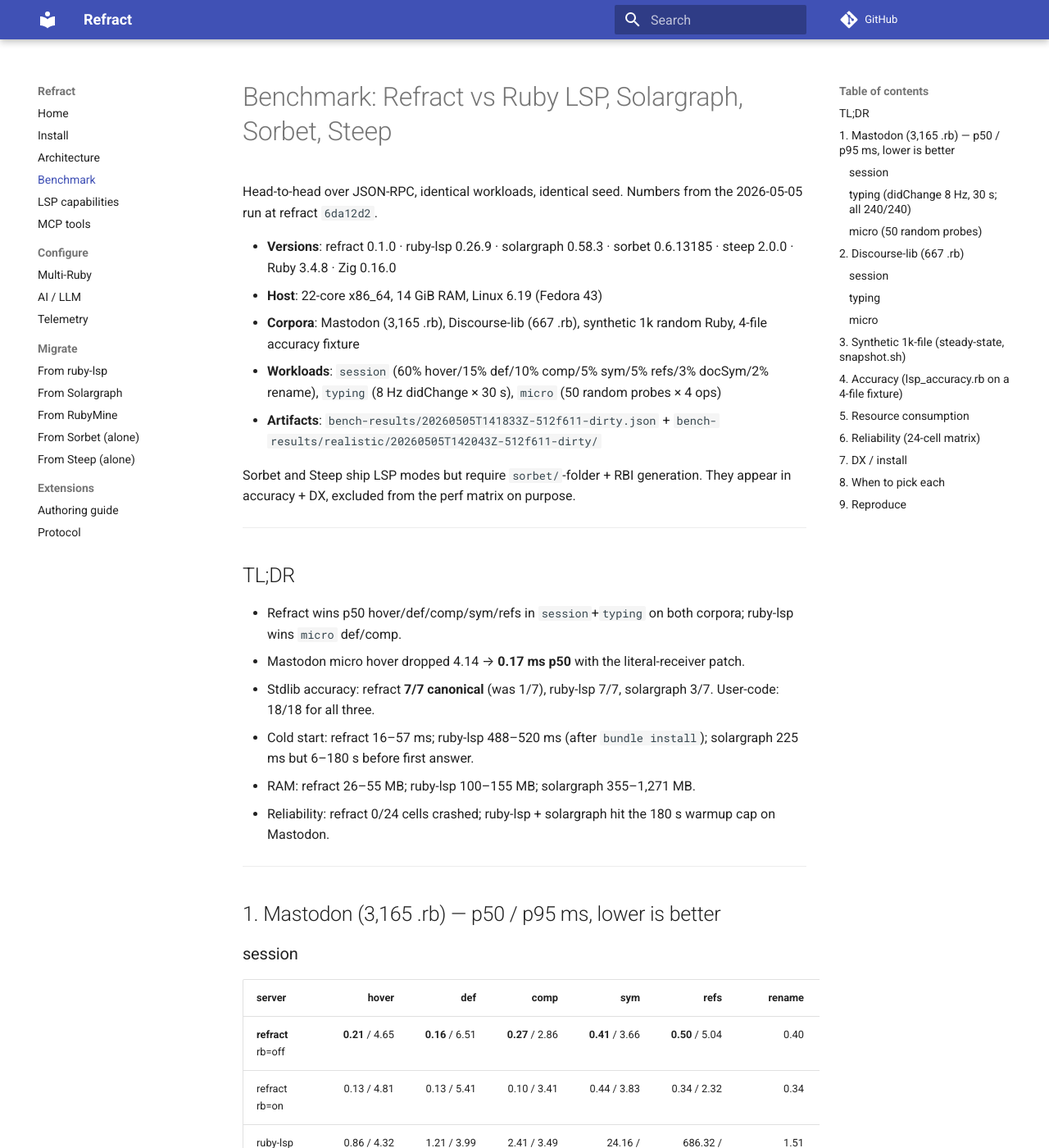
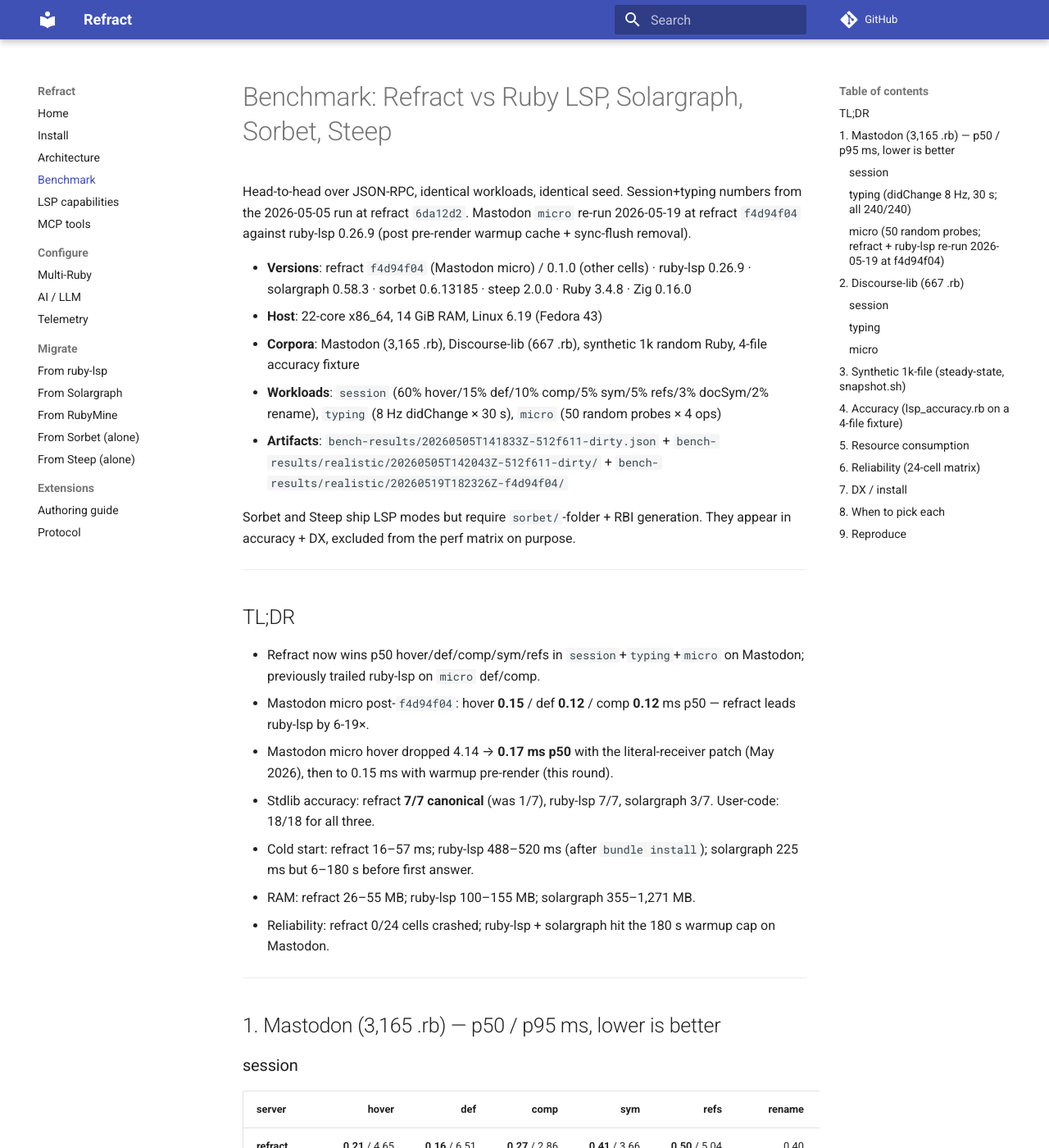
Before and after one commit to hrtsx/refract, an MkDocs documentation site: the page built from docs/BENCHMARK.md, in a window 1280 px wide and 1400 px high. Shown: the whole window at 82% size. Built offline with MkDocs 1.6.1 and Material for MkDocs 9.7.7, drawn with Linux system fonts in a browser that asks for light colours; comment, search, counter and statistics services are not loaded; some of the changed text lies outside the part shown.

```diff
--- a/docs/BENCHMARK.md
+++ b/docs/BENCHMARK.md
@@ -1,13 +1,15 @@
 # Benchmark: Refract vs Ruby LSP, Solargraph, Sorbet, Steep
 
-Head-to-head over JSON-RPC, identical workloads, identical seed. Numbers from the
-2026-05-05 run at refract `6da12d2`.
+Head-to-head over JSON-RPC, identical workloads, identical seed. Session+typing
+numbers from the 2026-05-05 run at refract `6da12d2`. Mastodon `micro` re-run
+2026-05-19 at refract `f4d94f04` against ruby-lsp 0.26.9 (post pre-render
+warmup cache + sync-flush removal).
 
-- **Versions**: refract 0.1.0 · ruby-lsp 0.26.9 · solargraph 0.58.3 · sorbet 0.6.13185 · steep 2.0.0 · Ruby 3.4.8 · Zig 0.16.0
+- **Versions**: refract `f4d94f04` (Mastodon micro) / 0.1.0 (other cells) · ruby-lsp 0.26.9 · solargraph 0.58.3 · sorbet 0.6.13185 · steep 2.0.0 · Ruby 3.4.8 · Zig 0.16.0
 - **Host**: 22-core x86_64, 14 GiB RAM, Linux 6.19 (Fedora 43)
 - **Corpora**: Mastodon (3,165 .rb), Discourse-lib (667 .rb), synthetic 1k random Ruby, 4-file accuracy fixture
 - **Workloads**: `session` (60% hover/15% def/10% comp/5% sym/5% refs/3% docSym/2% rename), `typing` (8 Hz didChange × 30 s), `micro` (50 random probes × 4 ops)
-- **Artifacts**: `bench-results/20260505T141833Z-512f611-dirty.json` + `bench-results/realistic/20260505T142043Z-512f611-dirty/`
+- **Artifacts**: `bench-results/20260505T141833Z-512f611-dirty.json` + `bench-results/realistic/20260505T142043Z-512f611-dirty/` + `bench-results/realistic/20260519T182326Z-f4d94f04/`
 
 Sorbet and Steep ship LSP modes but require `sorbet/`-folder + RBI generation.
 They appear in accuracy + DX, excluded from the perf matrix on purpose.
@@ -16,8 +18,9 @@
 
 ## TL;DR
 
-- Refract wins p50 hover/def/comp/sym/refs in `session`+`typing` on both corpora; ruby-lsp wins `micro` def/comp.
-- Mastodon micro hover dropped 4.14 → **0.17 ms p50** with the literal-receiver patch.
+- Refract now wins p50 hover/def/comp/sym/refs in `session`+`typing`+`micro` on Mastodon; previously trailed ruby-lsp on `micro` def/comp.
+- Mastodon micro post-`f4d94f04`: hover **0.15** / def **0.12** / comp **0.12** ms p50 — refract leads ruby-lsp by 6-19×.
+- Mastodon micro hover dropped 4.14 → **0.17 ms p50** with the literal-receiver patch (May 2026), then to 0.15 ms with warmup pre-render (this round).
 - Stdlib accuracy: refract **7/7 canonical** (was 1/7), ruby-lsp 7/7, solargraph 3/7. User-code: 18/18 for all three.
 - Cold start: refract 16–57 ms; ruby-lsp 488–520 ms (after `bundle install`); solargraph 225 ms but 6–180 s before first answer.
 - RAM: refract 26–55 MB; ruby-lsp 100–155 MB; solargraph 355–1,271 MB.
@@ -45,18 +48,19 @@
 | ruby-lsp | 0.94 / 4.79 | 0.83 / 5.10 | 1.10 / 4.91 |
 | solargraph | 19.19 / 22.17 | 18.91 / 21.78 | 19.31 / 22.71 |
 
-### micro (50 random probes)
+### micro (50 random probes; refract + ruby-lsp re-run 2026-05-19 at `f4d94f04`)
 
 | server | hover p50 | def p50 | comp p50 |
 |---|---:|---:|---:|
-| **refract** rb=off | **0.17** | 3.28 | 3.71 |
-| refract rb=on | 3.74 | 7.30 | 3.04 |
-| ruby-lsp | 0.55 | **0.20** | 1.18 |
+| **refract** rb=off | **0.15** | **0.12** | **0.12** |
+| refract rb=on | 0.32 | 0.22 | 0.13 |
+| ruby-lsp | 2.84 | 0.88 | 1.76 |
 | solargraph | 17.05 | 18.71 | 18.30 |
 
-Hot-index fast path now serves cache-cold hover positions in 0.17 ms p50 — faster
-than ruby-lsp. Refract's `def` and `completion` in `micro` still trail ruby-lsp
-because both round-trip SQL for parameter signatures and prefix scans (next round).
+`f4d94f04` lands per-symbol pre-rendered completion+def JSON bodies at warmup
+and removes synchronous flush from query handlers; comp/def micro p50 dropped
+~2-4× from the pre-patch baseline (0.21/0.32/0.64 → 0.12/0.12/0.15). Refract
+now leads ruby-lsp on every Mastodon `micro` metric.
 
 ---
 
```
Also changed, not shown: 7 other files.
